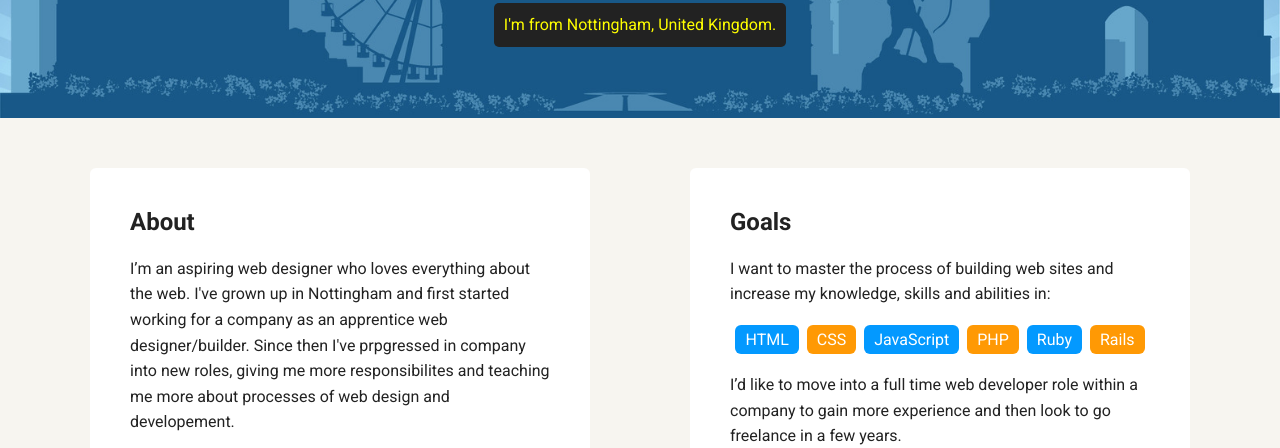
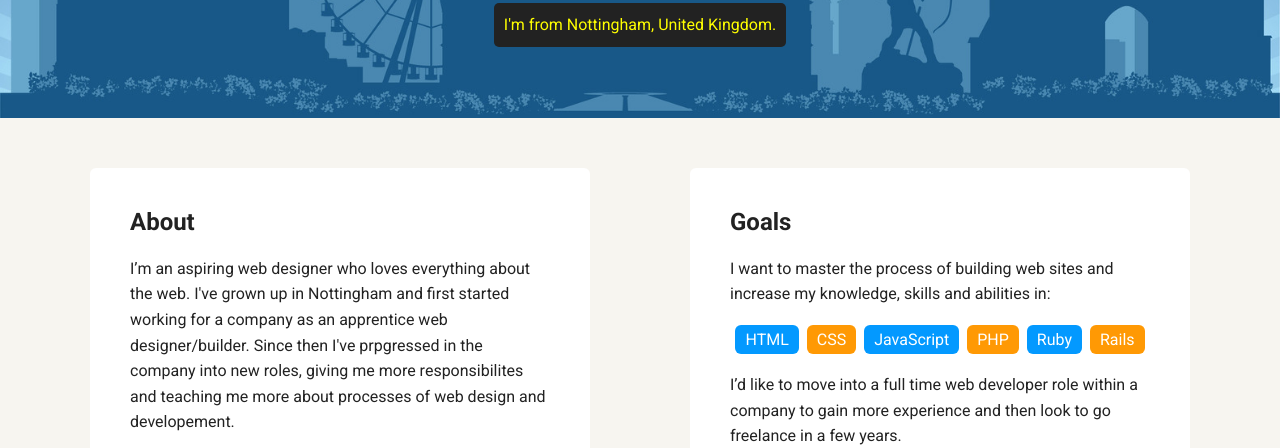
Before and after one commit to stuartfmc/Project-1, a plain HTML site: page index.html in a window 1280 px wide. Shown: the part 352-800 px from the top of the page. Drawn offline with Linux system fonts and the light colour scheme; a web font is replaced by a local one.

Commit message:
grammar edit

```diff
--- a/index.html
+++ b/index.html
@@ -26,7 +26,7 @@
     <main class="flex">
       <div class="card">
         <h2>About</h2>
-        <p>I’m an aspiring web designer who loves everything about the web. I've grown up in Nottingham and first started working for a company as an apprentice web designer/builder. Since then I've prpgressed in company into new roles, giving me more responsibilites and teaching me more about processes of web design and developement.</p>
+        <p>I’m an aspiring web designer who loves everything about the web. I've grown up in Nottingham and first started working for a company as an apprentice web designer/builder. Since then I've prpgressed in the company into new roles, giving me more responsibilites and teaching me more about processes of web design and developement.</p>
         <p>I’m excited for new opportunities with helping new clients, building fantastic new websites, improving existing sites and creating designs.</p>
         <p>I'm constantly expanding my skills adn knowledge of the web design/development world. Hoping to get better and better to be able to create the websites that truly stand out.</p>
       </div>
```
